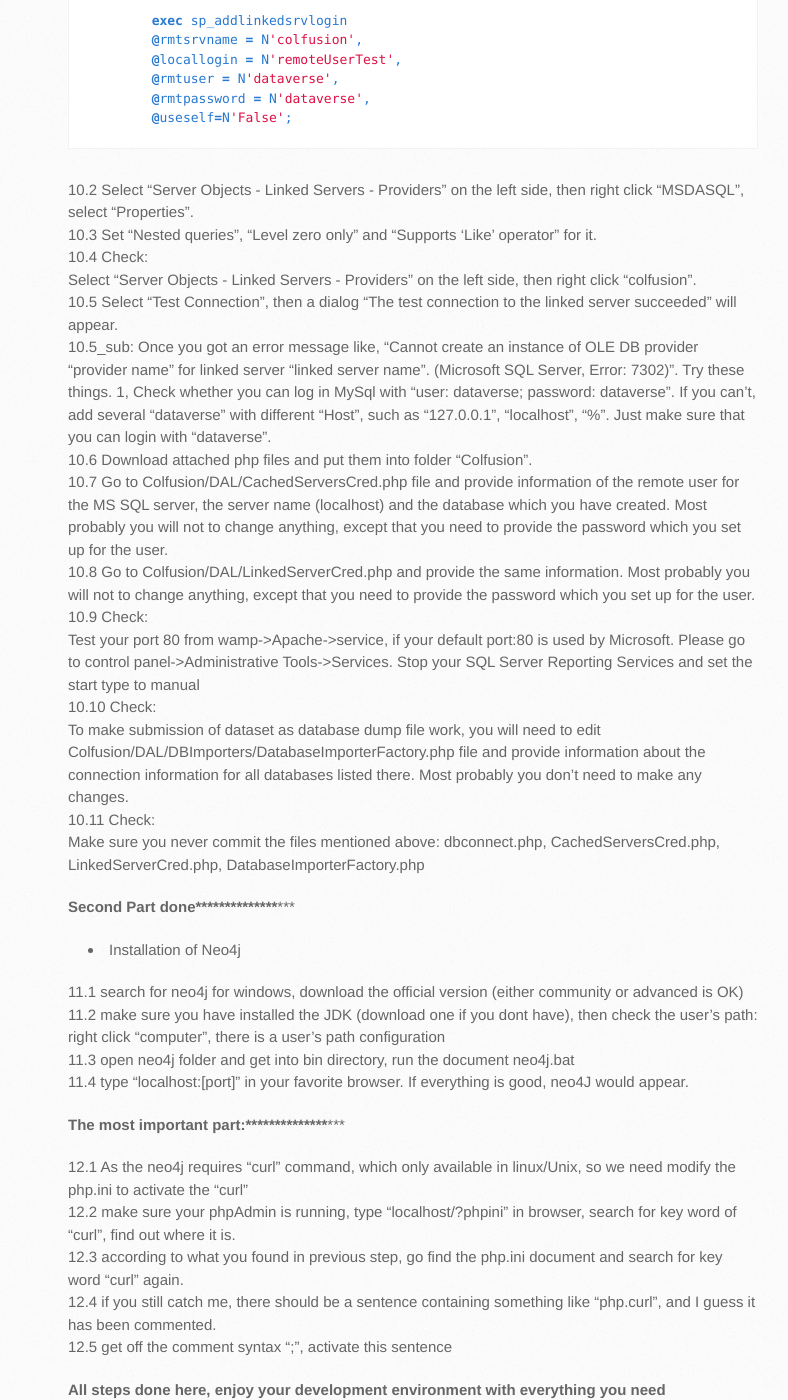
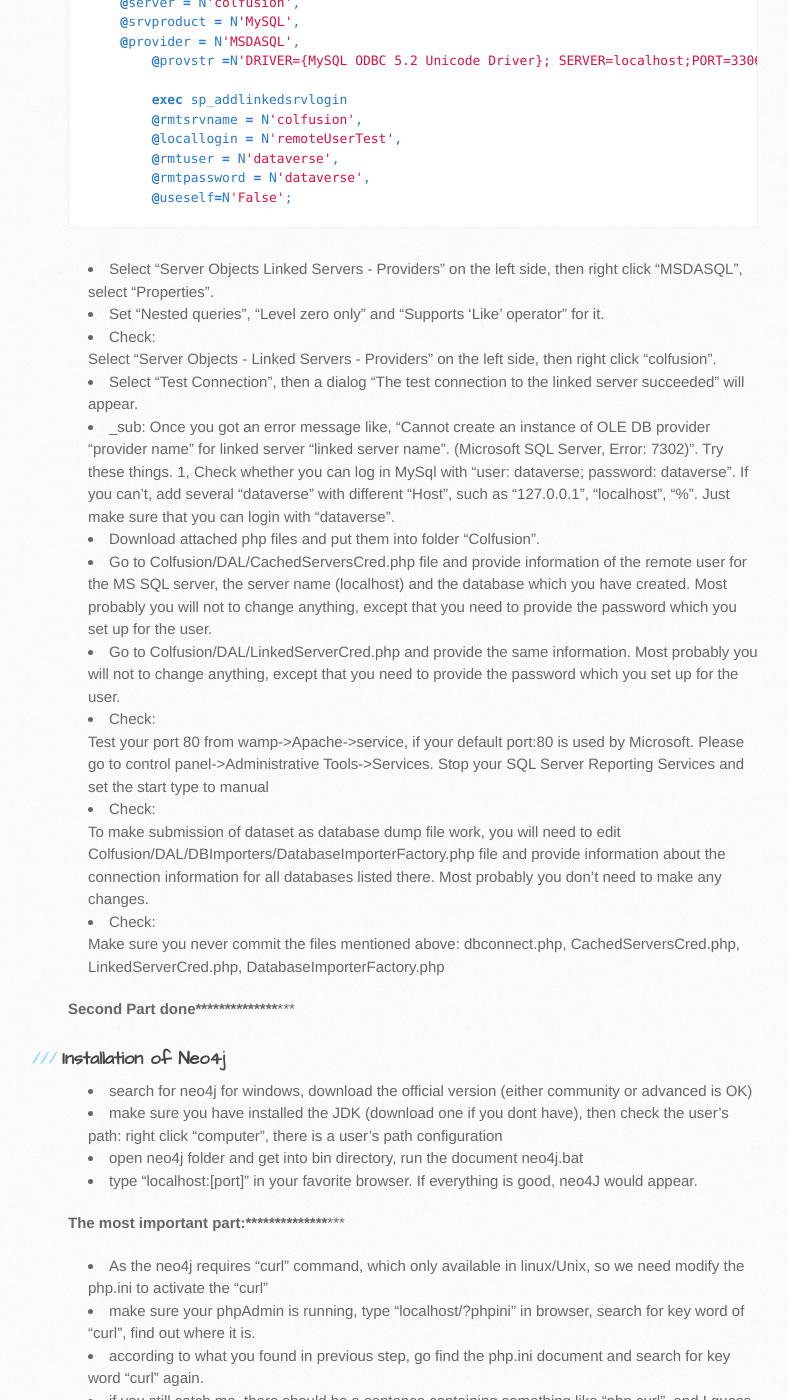
Before and after one commit to yjfox/yjfox.github.io, a Jekyll site: the page built from _posts/2013-10-02-configuration.md, in a window 1280 px wide and 1400 px high, scrolled down 3151 px. Shown: the whole window, without its empty margins (102-890 px from the left). Built offline with Jekyll 4.4.1, drawn with Linux system fonts in a browser that asks for light colours; Markdown is read by kramdown in place of the engine named in the settings; some of the changed text lies outside the part shown.

Commit message:
post-configuration

```diff
--- a/_posts/2013-10-02-configuration.md
+++ b/_posts/2013-10-02-configuration.md
@@ -11,69 +11,69 @@
 
 ##Development Environment Setup
 
-- phpAdmin:
+###phpAdmin:
 
-1.1 Install either WAMP (for windows) or MAMP (for Mac) or LAMP (for Linux) depending on your OS if you don't have Apache, MySQL and PHP on your machine.
+- Install either WAMP (for windows) or MAMP (for Mac) or LAMP (for Linux) depending on your OS if you don't have Apache, MySQL and PHP on your machine.
 P.S:If you use WAMP. Please install 32 bit version even your system is 64 bit, because the driver of sqlsrv only provides 32 bit version.
 
-1.2 Check:
+- Check:
 After click "Start All Services" and the icon turns green, then everything is ok. If the icon turns orange, then means some other process is using the portal. Solution: Test your port 80 from wamp->Apache->service, if your default port:80 is used by Microsoft. Please go to control panel->Administrative Tools->Services. Stop your SQL Server Reporting Services and set the start type to manual.
 
-- Create a Colfusion folder (it might be case sensitive, so please type capital C) in the web directory. Folder:
+###Create a Colfusion folder (it might be case sensitive, so please type capital C) in the web directory. Folder:
 
 LAMP: \var\www
 WAMP: \wamp\www
 MAMP: \Applications\MAMP\htdocs
 
-- Check out (using SVN) the source code into the Colfusion folder.
+###Check out (using SVN) the source code into the Colfusion folder.
 
-3.1 Download SVN. Recommend download link
-3.2 Go to Colfusion folder, right click on the folder and select "SVN check out".
-3.3 Use the URL (https://tycho.exp.sis.pitt.edu/svn/Colfusion/trunk) and login and password which you receive in the email from Evgeny.
-3.4 Check:
+- Download SVN. Recommend download link
+- Go to Colfusion folder, right click on the folder and select "SVN check out".
+- Use the URL (https://tycho.exp.sis.pitt.edu/svn/Colfusion/trunk) and login and password which you receive in the email from Evgeny.
+- Check:
 Make sure that after check out you don't have another Colfusion folder inside of the created Colfusion folder. At the end you should have one Colfusion folder which contains source code (many folders and php files).
 
-- Import the database in your local mysql server.
+###Import the database in your local mysql server.
 
-4.1 Go to database_scripts folder under Colfusion folder and find colfusion_schema_and_config_data.sql file, then open this file as a txt file and copy everything of it.
-4.2 Click WAMPSERVER icon and select "phpMyAdmin".
-4.3 Login with username (root) and without password.
-4.4 Create Colfusion database in your local mysql server.
-4.5 Open SQL tab and paste content into the textbox.
-4.6 Click "GO".
-4.7 Import all other database script found in the database_scripts folder except for geonames and clean_data_source.sql.
-4.8 In User tab, add "dataverse" mysql user with "dataverse" password. Make user have all privileges. Host choose "Local".
-4.9 In User tab, add "ImportTester" mysql user with "importtester" password. Make user have all privileges. Host choose "Local".
+- Go to database_scripts folder under Colfusion folder and find colfusion_schema_and_config_data.sql file, then open this file as a txt file and copy everything of it.
+- Click WAMPSERVER icon and select "phpMyAdmin".
+- Login with username (root) and without password.
+- Create Colfusion database in your local mysql server.
+- Open SQL tab and paste content into the textbox.
+- Click "GO".
+- Import all other database script found in the database_scripts folder except for geonames and clean_data_source.sql.
+- In User tab, add "dataverse" mysql user with "dataverse" password. Make user have all privileges. Host choose "Local".
+- In User tab, add "ImportTester" mysql user with "importtester" password. Make user have all privileges. Host choose "Local".
 
-- Configure dbconnect to connect to your local mysql.
+###Configure dbconnect to connect to your local mysql.
 
-5.1 Most probably you don't need to change anything.
-5.2 Go to Colfusion/libs/dbconnect.php file and provide information to connect to your local mysql. Most probably you will only need to modify EZSQL_DB_USER and EZSQL_DB_PASSWORD.
+- Most probably you don't need to change anything.
+- Go to Colfusion/libs/dbconnect.php file and provide information to connect to your local mysql. Most probably you will only need to modify EZSQL_DB_USER and EZSQL_DB_PASSWORD.
 
 **The first part is done***********************************************
 
-Check: you should be able to go to your favorite web browser and type localhost/Colfusion and the web site.
+- Check: you should be able to go to your favorite web browser and type localhost/Colfusion and the web site.
 
-- Install MS SQL server 2008 R2 Developer. If you have linux on mac you would need to set up virtual machine with windows on it.
+###Install MS SQL server 2008 R2 Developer. If you have linux on mac you would need to set up virtual machine with windows on it.
 
-7.1 Download Link (sorry, I cannot provide)
-7.2 At first you need to register on that web site and get verified that you are a student at Pitt. Then you will be able to download it.
-7.3 Install MS SQL server 2008 R2 Developer.
-7.4 Open MS SQL server Management Studio, enter "(local)" in Server name, select "Windows Authentication" in Authentication, then click "Connect".
+- Download Link (sorry, I cannot provide)
+- At first you need to register on that web site and get verified that you are a student at Pitt. Then you will be able to download it.
+- Install MS SQL server 2008 R2 Developer.
+- Open MS SQL server Management Studio, enter "(local)" in Server name, select "Windows Authentication" in Authentication, then click "Connect".
 
-- Add a new user (remoteUserTest) which will have remote access to the server.
+###Add a new user (remoteUserTest) which will have remote access to the server.
 
-8.1 Select Security and right click "Logins" on the left side and select "New Login...".
-8.2 Enter Login name, select "SQL Server authentication", enter password.
-8.3 Select "Server Roles" tab, click "sysadmin" privileges, then click OK.
-8.4 Check:
+- Select Security and right click "Logins" on the left side and select "New Login...".
+- Enter Login name, select "SQL Server authentication", enter password.
+- Select "Server Roles" tab, click "sysadmin" privileges, then click OK.
+- Check:
 The new user can be connected correctly. First, click "disconnect" icon on the top of left side, then click "connect Object Explorer" icon beside "disconnect". Use "SQL Server Authentication" as Authentication and enter remoteUserTest and password. If it failed, then modify something in SQL server configuration management. (I cannot remember clearly here.)
 
-- Create databases in MS SQL.
+###Create databases in MS SQL.
 
-9.1 Create a database for cached queries. I suggest you named the database "colfusion_cached_queries".
-9.2 Create a database for cached distinct values for data matching. I suggest you name it "colfusion_relationships_columns".
-9.3 Select just created database (colfusion_relationships_columns) and run following query:
+- Create a database for cached queries. I suggest you named the database "colfusion_cached_queries".
+- Create a database for cached distinct values for data matching. I suggest you name it "colfusion_relationships_columns".
+- Select just created database (colfusion_relationships_columns) and run following query:
 
 {% highlight sql %}
     USE [colfusion_relationships_columns]
@@ -99,11 +99,11 @@
     GO
 {% endhighlight %}
 
-9.4 Install MySQL odbc connector. Download Link (cannot provide)
+- Install MySQL odbc connector. Download Link (cannot provide)
 
-- Add linked server for colfusion.
+###Add linked server for colfusion.
 
-10.1 Create new query and execute it:
+- Create new query and execute it:
 
 {% highlight sql %}
     exec sp_addlinkedserver
@@ -120,37 +120,37 @@
 	@useself=N'False';
 {% endhighlight %}
 
-10.2 Select "Server Objects - Linked Servers - Providers" on the left side, then right click "MSDASQL", select "Properties".
-10.3 Set "Nested queries", "Level zero only" and "Supports 'Like' operator" for it.
-10.4 Check:
+- Select "Server Objects Linked Servers - Providers" on the left side, then right click "MSDASQL", select "Properties".
+- Set "Nested queries", "Level zero only" and "Supports 'Like' operator" for it.
+- Check:
 Select "Server Objects - Linked Servers - Providers" on the left side, then right click "colfusion".
-10.5 Select "Test Connection", then a dialog "The test connection to the linked server succeeded" will appear.
-10.5_sub: Once you got an error message like, "Cannot create an instance of OLE DB provider "provider name" for linked server "linked server name". (Microsoft SQL Server, Error: 7302)". Try these things. 1, Check whether you can log in MySql with "user: dataverse; password: dataverse". If you can't, add several "dataverse" with different "Host", such as "127.0.0.1", "localhost", "%". Just make sure that you can login with "dataverse".
-10.6 Download attached php files and put them into folder "Colfusion".
-10.7 Go to Colfusion/DAL/CachedServersCred.php file and provide information of the remote user for the MS SQL server, the server name (localhost) and the database which you have created. Most probably you will not to change anything, except that you need to provide the password which you set up for the user.
-10.8 Go to Colfusion/DAL/LinkedServerCred.php and provide the same information. Most probably you will not to change anything, except that you need to provide the password which you set up for the user.
-10.9 Check:
+- Select "Test Connection", then a dialog "The test connection to the linked server succeeded" will appear.
+- _sub: Once you got an error message like, "Cannot create an instance of OLE DB provider "provider name" for linked server "linked server name". (Microsoft SQL Server, Error: 7302)". Try these things. 1, Check whether you can log in MySql with "user: dataverse; password: dataverse". If you can't, add several "dataverse" with different "Host", such as "127.0.0.1", "localhost", "%". Just make sure that you can login with "dataverse".
+- Download attached php files and put them into folder "Colfusion".
+- Go to Colfusion/DAL/CachedServersCred.php file and provide information of the remote user for the MS SQL server, the server name (localhost) and the database which you have created. Most probably you will not to change anything, except that you need to provide the password which you set up for the user.
+- Go to Colfusion/DAL/LinkedServerCred.php and provide the same information. Most probably you will not to change anything, except that you need to provide the password which you set up for the user.
+- Check:
 Test your port 80 from wamp->Apache->service, if your default port:80 is used by Microsoft. Please go to control panel->Administrative Tools->Services. Stop your SQL Server Reporting Services and set the start type to manual
-10.10 Check:
+- Check:
 To make submission of dataset as database dump file work, you will need to edit Colfusion/DAL/DBImporters/DatabaseImporterFactory.php file and provide information about the connection information for all databases listed there. Most probably you don't need to make any changes.
-10.11 Check:
+- Check:
 Make sure you never commit the files mentioned above: dbconnect.php, CachedServersCred.php, LinkedServerCred.php, DatabaseImporterFactory.php
 
 **Second Part done***********************************************
 
-- Installation of Neo4j
+###Installation of Neo4j
 
-11.1 search for neo4j for windows, download the official version (either community or advanced is OK)
-11.2 make sure you have installed the JDK (download one if you dont have), then check the user's path: right click "computer", there is a user's path configuration
-11.3 open neo4j folder and get into bin directory, run the document neo4j.bat
-11.4 type "localhost:[port]" in your favorite browser. If everything is good, neo4J would appear.
+- search for neo4j for windows, download the official version (either community or advanced is OK)
+- make sure you have installed the JDK (download one if you dont have), then check the user's path: right click "computer", there is a user's path configuration
+- open neo4j folder and get into bin directory, run the document neo4j.bat
+- type "localhost:[port]" in your favorite browser. If everything is good, neo4J would appear.
 
 **The most important part:***********************************************
 
-12.1 As the neo4j requires "curl" command, which only available in linux/Unix, so we need modify the php.ini to activate the "curl"
-12.2 make sure your phpAdmin is running, type "localhost/?phpini" in browser, search for key word of "curl", find out where it is.
-12.3 according to what you found in previous step, go find the php.ini document and search for key word "curl" again.
-12.4 if you still catch me, there should be a sentence containing something like "php.curl", and I guess it has been commented.
-12.5 get off the comment syntax ";", activate this sentence
+- As the neo4j requires "curl" command, which only available in linux/Unix, so we need modify the php.ini to activate the "curl"
+- make sure your phpAdmin is running, type "localhost/?phpini" in browser, search for key word of "curl", find out where it is.
+- according to what you found in previous step, go find the php.ini document and search for key word "curl" again.
+- if you still catch me, there should be a sentence containing something like "php.curl", and I guess it has been commented.
+- get off the comment syntax ";", activate this sentence
 
 **All steps done here, enjoy your development environment with everything you need**
```
